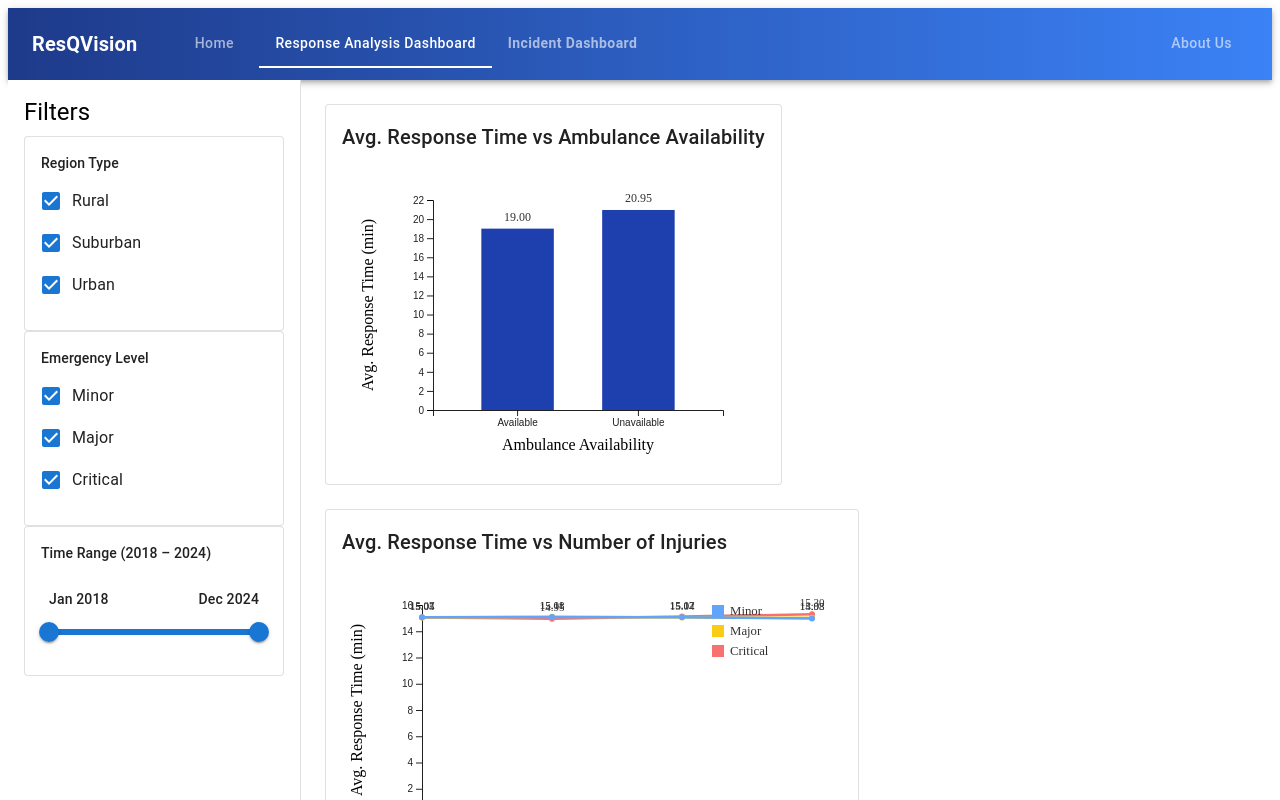
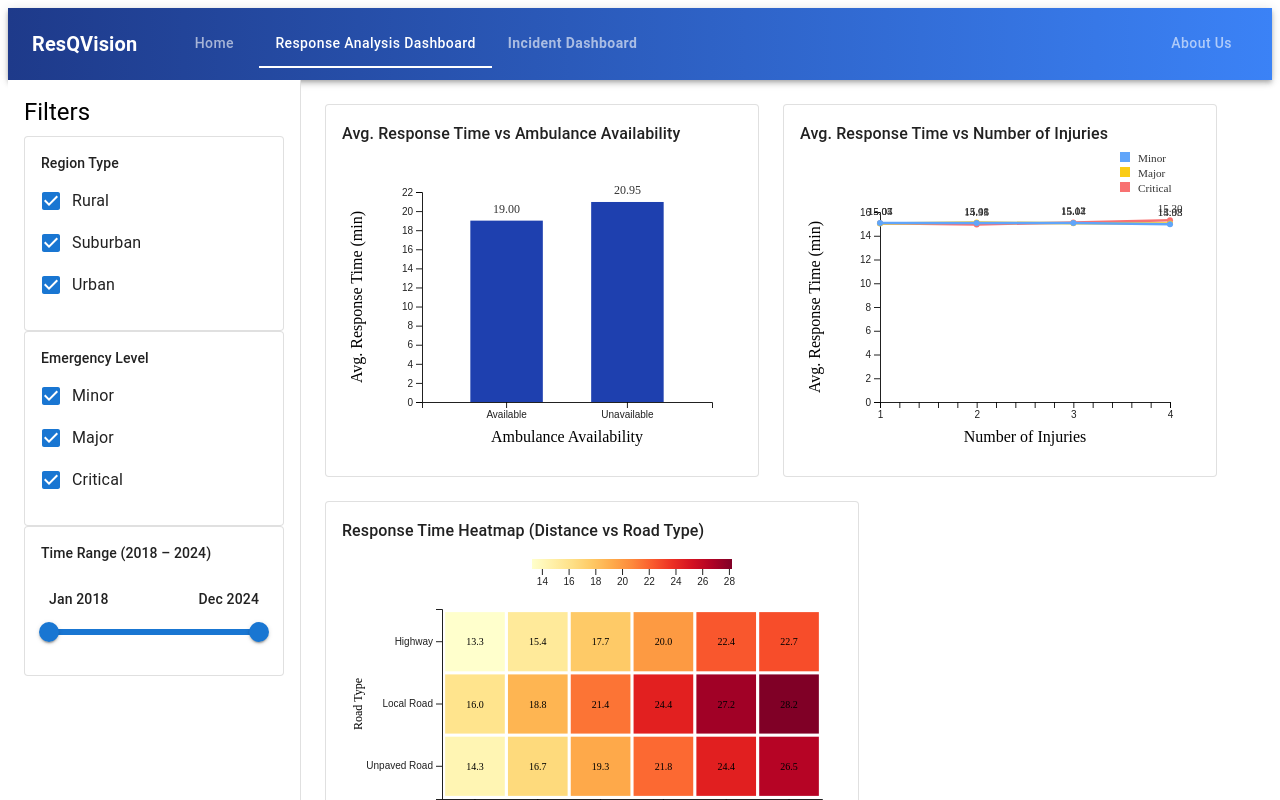
Before and after one commit to ShaunakJoshi1407/ResQVision, a React (Vite) app in the folder resqvision/: page / in a window 1280 px wide. Both pictures are taken after a click on the tab "Response Analysis Dashboard". Shown: the top 800 px of the page. Built offline with nearby package versions, Linux system fonts and the light colour scheme.

Commit message:
Improve dashboard

```diff
--- a/resqvision/src/components/ResponseDashboard.jsx
+++ b/resqvision/src/components/ResponseDashboard.jsx
@@ -169,7 +169,7 @@ const ResponseDashboard = () => {
           <Grid item xs={12} md={6}>
             <Card variant="outlined">
               <CardContent>
-                <Typography variant="h6" gutterBottom>
+                <Typography variant="h6" gutterBottom fontSize="1rem">
                   Avg. Response Time vs Ambulance Availability
                 </Typography>
                 <AmbulanceAvailabilityChart
@@ -184,7 +184,7 @@ const ResponseDashboard = () => {
           <Grid item xs={12} md={6}>
             <Card variant="outlined">
               <CardContent>
-                <Typography variant="h6" gutterBottom>
+                <Typography variant="h6" gutterBottom fontSize="1rem">
                   Avg. Response Time vs Number of Injuries
                 </Typography>
                 <InjuriesResponseLineChart
@@ -200,8 +200,8 @@ const ResponseDashboard = () => {
           <Grid item xs={12}>
             <Card variant="outlined">
               <CardContent>
-                <Typography variant="h6" gutterBottom>
-                  Response Time Heatmap (Distance × Road Type)
+                <Typography variant="h6" gutterBottom fontSize="1rem">
+                  Response Time Heatmap (Distance vs Road Type)
                 </Typography>
                 <ResponseHeatmap
                   selectedRegions={selectedRegions}
--- a/resqvision/src/components/charts/IncidentBarChart.jsx
+++ b/resqvision/src/components/charts/IncidentBarChart.jsx
@@ -31,8 +31,8 @@ const IncidentBarChart = ({ selectedRegions, selectedIncidents, startMonth, endM
 
       if (filtered.length === 0) {
         svg
-          .attr('width', 400)
-          .attr('height', 300)
+          .attr('width', 320)
+          .attr('height', 240)
           .append('text')
           .attr('x', 200)
           .attr('y', 150)
--- a/resqvision/src/components/charts/InjuriesResponseLineChart.jsx
+++ b/resqvision/src/components/charts/InjuriesResponseLineChart.jsx
@@ -43,8 +43,8 @@ const InjuriesResponseLineChart = ({
       const svg = d3.select(svgRef.current);
       svg.selectAll("*").remove();
 
-      const margin = { top: 40, right: 30, bottom: 50, left: 80 };
-      const width = 500 - margin.left - margin.right;
+      const margin = { top: 60, right: 30, bottom: 50, left: 80 };
+      const width = 400 - margin.left - margin.right;
       const height = 300 - margin.top - margin.bottom;
 
       const container = svg
@@ -136,19 +136,19 @@ const InjuriesResponseLineChart = ({
         .data(color.domain().filter((lvl) => selectedLevels.includes(lvl)))
         .enter()
         .append("g")
-        .attr("transform", (d, i) => `translate(${width - 100}, ${i * 20})`);
+        .attr("transform", (d, i) => `translate(${width - 50}, ${-margin.top  + i * 15})`)
 
       legend.append("rect")
         .attr("x", 0)
-        .attr("width", 12)
-        .attr("height", 12)
+        .attr("width", 10)
+        .attr("height", 10)
         .attr("fill", (d) => color(d));
 
       legend.append("text")
         .attr("x", 18)
         .attr("y", 10)
         .text((d) => d)
-        .attr("font-size", "0.8rem")
+        .attr("font-size", "0.7rem")
         .attr("fill", "#333");
     });
   }, [selectedRegions, selectedLevels, timeRange]);
--- a/resqvision/src/components/charts/ResponseHeatmap.jsx
+++ b/resqvision/src/components/charts/ResponseHeatmap.jsx
@@ -79,7 +79,7 @@ const ResponseHeatmap = ({
       container.append("text")
         .attr("transform", "rotate(-90)")
         .attr("x", -height / 2)
-        .attr("y", -60)
+        .attr("y", -80)
         .attr("text-anchor", "middle")
         .attr("font-size", "12px")
         .text("Road Type");
```
